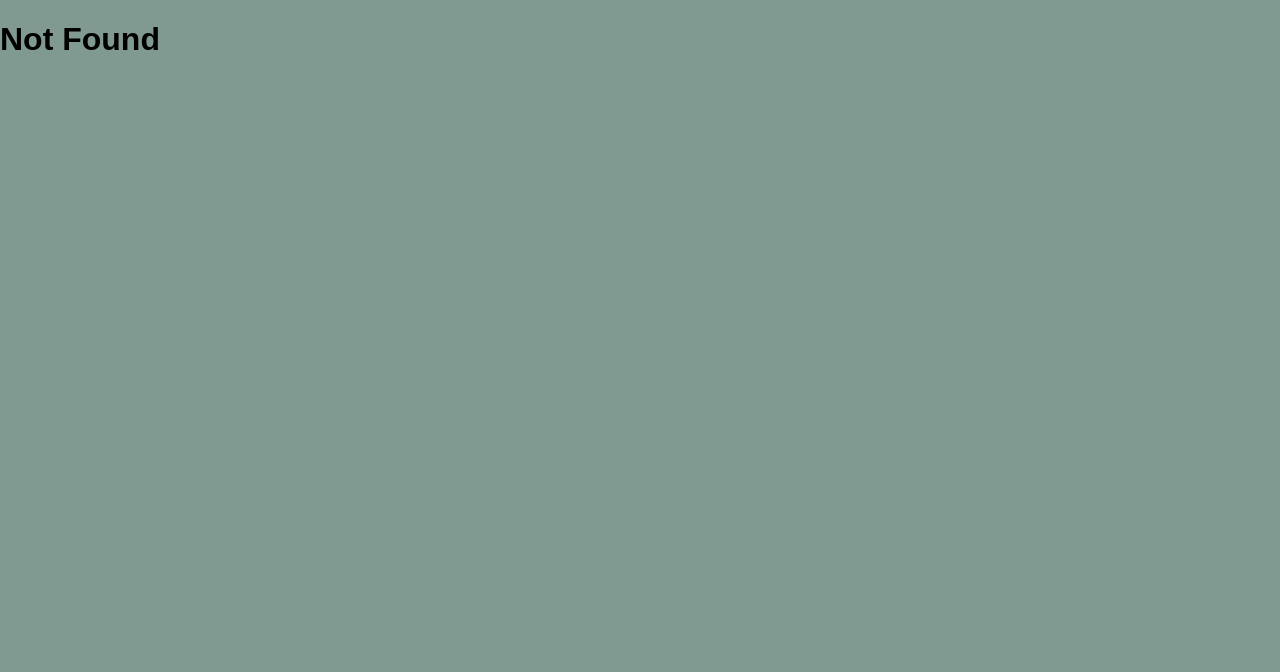
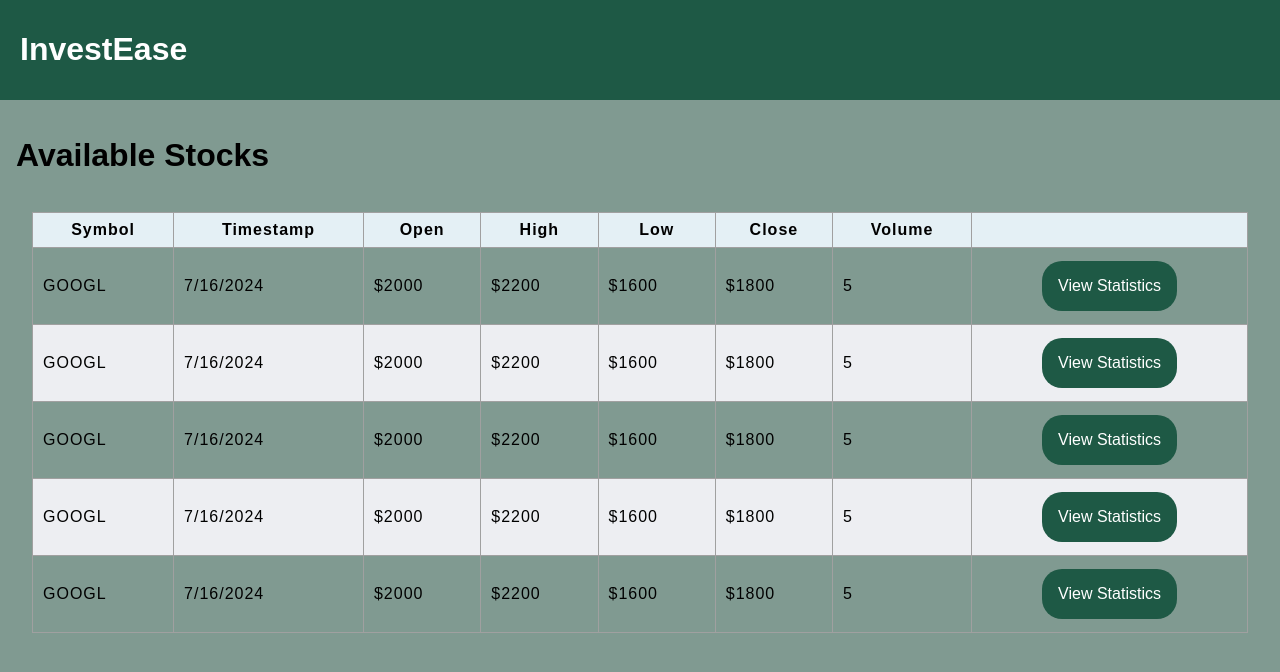
Before and after one commit to CSCC43-Project/InvestEase, a React (Create React App) app: page /stocks in a window 1280 px wide. Shown: the top 672 px of the page. Built offline with nearby package versions, Linux system fonts and the light colour scheme.

Commit message:
Added Full Stock List

```diff
--- a/src/App.js
+++ b/src/App.js
@@ -5,6 +5,7 @@ import Register from './pages/Register';
 import Profile from './pages/UserProfile';
 import AnotherProfile from './pages/AnotherProfile';
 import SinglePortfolio from './pages/SinglePortfolio';
+import Stocks from './pages/FullStocks';
 
 
 export default function App() {
@@ -20,6 +21,7 @@ export default function App() {
                 <Route path="/profile" element={<Profile />} />
                 <Route path="/profile/:id" element={<AnotherProfile />} />
                 <Route path="/portfolio/:id" element={<SinglePortfolio />} />
+                <Route path="/stocks" element={<Stocks/>} />
                 <Route path="*" element={<h1>Not Found</h1>} />
             </Routes>
         </BrowserRouter>
--- /dev/null
+++ b/src/components/FullStockInfo/SingleStock.css
@@ -0,0 +1,59 @@
+.background {
+    height: 100vh;
+    width: 100vw;
+    display: flex;
+    justify-content: center;
+    align-items: center;
+}
+
+.container {
+    width: 80%;
+    height: 80%;
+    background-color: white;
+    border-radius: 12px;
+    box-shadow: rgba(0, 0, 0, 0.35) 0px 5px 15px;
+    display: flex;
+    flex-direction: column;
+    padding: 25px;
+}
+
+.closeInfo {
+    display: flex;
+    justify-content: flex-end;
+    background-color: transparent;
+    border: none;
+    font-size: 25px;
+    cursor: pointer;
+}
+
+.container .body {
+    flex: 50%;
+    display: flex;
+    justify-content: center;
+    align-items: center;
+    font-size: 1.7rem;
+    text-align: center;
+}
+
+.container .footer {
+    flex: 20%;
+    display: flex;
+    justify-content: center;
+    align-items: center;
+}
+
+.container .footer button {
+    width: 150px;
+    height: 45px;
+    margin: 10px;
+    border: none;
+    background-color: #007bff;
+    color: white;
+    border-radius: 8px;
+    font-size: 20px;
+    cursor: pointer;
+}
+
+.container .footer .cancel-btn {
+    background-color: red;
+}
--- /dev/null
+++ b/src/components/FullStockInfo/SingleStock.js
@@ -0,0 +1,24 @@
+import React from "react";
+import './SingleStock.css';
+import { stockInformation } from "./StockInfo";
+
+export default function SingleStock({ closeStockInfo }) {
+    return (
+        <div className="background">
+            <div className="container">
+                <div className="header">
+                    <h1>{stockInformation.stockSymbol}'s Analytics</h1>
+                    <button className="closeInfo"
+                        onClick={() => closeStockInfo(false)}> X </button>
+                </div>
+                <div className="body">
+                    <p>GRAPH: has historical data and predicted data, with a marking on the current date</p>
+                </div>
+                <div className="footer">
+                    <button>Buy Stock</button>
+                    <button className="cancel-btn"onClick={() => closeStockInfo(false)}>Cancel</button>
+                </div>
+            </div>
+        </div>
+    );
+}
--- /dev/null
+++ b/src/components/FullStockInfo/StockInfo.js
@@ -0,0 +1,27 @@
+import { useState } from 'react';
+import SingleStock from './SingleStock';
+
+export default function StockInfo({ openStockInfo }) {
+    return(
+        <tr>
+            <td>{stockInformation.stockSymbol}</td>
+            <td>{stockInformation.timestamp}</td>
+            <td>{stockInformation.open}</td>
+            <td>{stockInformation.high}</td>
+            <td>{stockInformation.low}</td>
+            <td>{stockInformation.close}</td>
+            <td>{stockInformation.volume}</td>
+            <td><button onClick={() => {openStockInfo(true);}}>View Statistics</button></td>
+        </tr>
+    );
+}
+
+export const stockInformation = {
+    stockSymbol: 'GOOGL',
+    timestamp: '7/16/2024',
+    open: '$2000',
+    high: '$2200',
+    low: '$1600',
+    close: '$1800',
+    volume: '5'
+}
--- /dev/null
+++ b/src/components/FullStockInfo/Stocks.css
@@ -0,0 +1,8 @@
+.list {
+    padding: 1rem;
+}
+Table thead {
+    position: sticky;
+    top: 0px;
+    margin: 0 0 0 0;
+}
--- /dev/null
+++ b/src/pages/FullStocks.js
@@ -0,0 +1,44 @@
+import { useState } from 'react';
+import Header from "../components/Header";
+import StockInfo from "../components/FullStockInfo/StockInfo";
+import SingleStock from "../components/FullStockInfo/SingleStock";
+import "../components/FullStockInfo/Stocks.css";
+export default function Stocks() {
+    const [openStocks, setOpenStocks] = useState(false);
+    if (openStocks) {
+        return (
+        <div>
+            <Header />
+            <SingleStock closeStockInfo={setOpenStocks} />
+        </div>);
+    }
+    return (
+        <div>
+            <Header />
+            <h1 className="list">Available Stocks</h1>
+            <div className="full-stock-list" style={{ overflowY: 'scroll', height: '500px' }}>
+                <table>
+                    <thead>
+                        <tr>
+                            <th scope="col">Symbol</th>
+                            <th scope="col">Timestamp</th>
+                            <th scope="col">Open</th>
+                            <th scope="col">High</th>
+                            <th scope="col">Low</th>
+                            <th scope="col">Close</th>
+                            <th scope="col">Volume</th>
+                            <th scope="col"></th>
+                        </tr>
+                    </thead>
+                    <tbody className='stocks'>
+                        <StockInfo openStockInfo={setOpenStocks}/>
+                        <StockInfo openStockInfo={setOpenStocks}/>
+                        <StockInfo openStockInfo={setOpenStocks}/>
+                        <StockInfo openStockInfo={setOpenStocks}/>
+                        <StockInfo openStockInfo={setOpenStocks}/>
+                    </tbody>
+                </table>
+            </div>
+        </div>
+    );
+}
```
